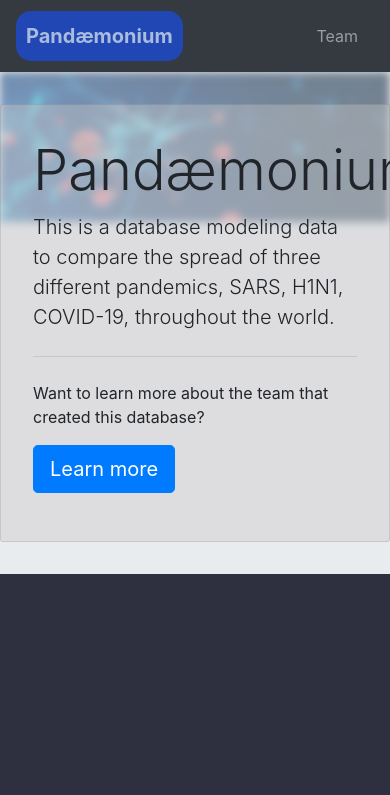
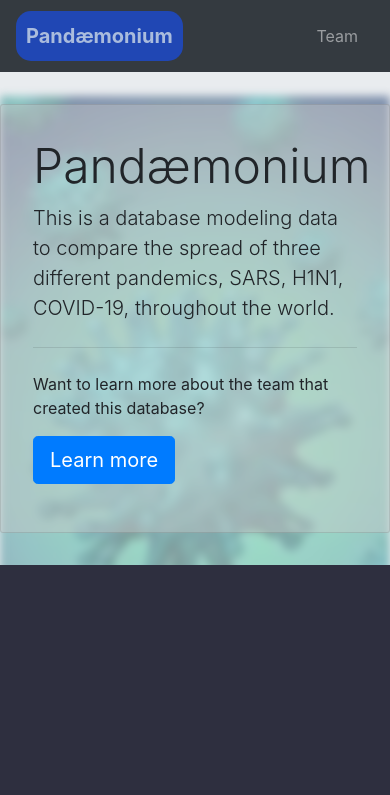
Before and after one commit to HBlockBeach/etl-project, a plain HTML site: page docs/index.html in a window 390 px wide. Drawn offline with nearby package versions, Linux system fonts and the light colour scheme.

Commit message:
fixed jumbotron and background issue on mobile

```diff
--- a/docs/assets/style.css
+++ b/docs/assets/style.css
@@ -46,3 +46,22 @@ body {
 .btn .btn-primary .btn-lg {
     background-color: rgb(32, 71, 180);
 }
+
+#mobile {
+  visibility: hidden;
+}
+
+@media (max-width: 576px) {
+  .display-4 {
+    font-size: 48px;
+  }
+
+  #large {
+    visibility: hidden;
+    height:0;
+  }
+
+  #mobile {
+    visibility: visible;
+  }
+}
--- a/docs/index.html
+++ b/docs/index.html
@@ -24,7 +24,8 @@
 
         <div class="jumbotron jumbotron-fluid">
             <div class="jumbotron-background">
-                <img src='assets/images/virus.jpg' class="blur ">
+                <img src='assets/images/virus.jpg' class="blur " id="large">
+                <img src='assets/images/virus-mobile.jpg' class="blur " id="mobile">
             </div>
             <div class="container">
               <h1 class="display-4">Pandæmonium</h1>
@@ -36,6 +37,7 @@
               </p>
             </div>
         </div>
+
     </body>
 
 </html>
```
Also changed, not shown: docs/assets/images/virus-mobile.jpg (added).
